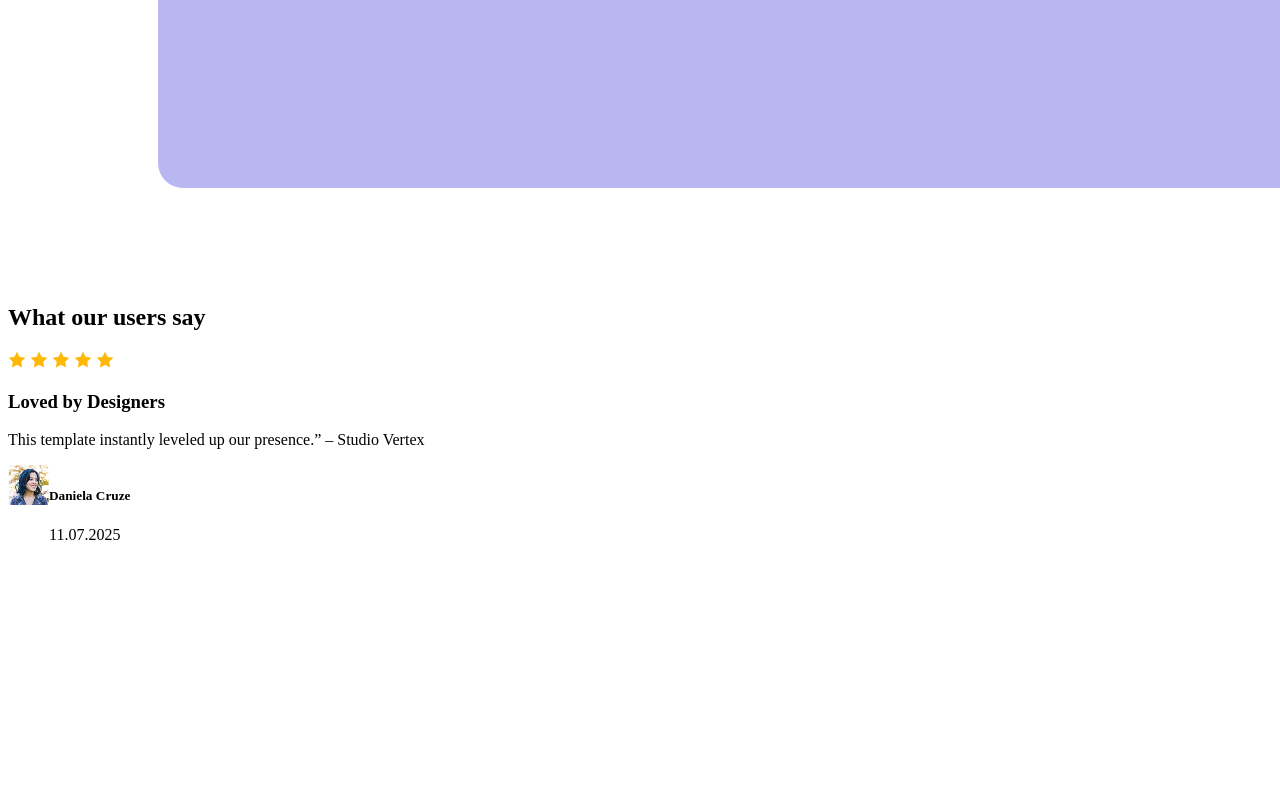
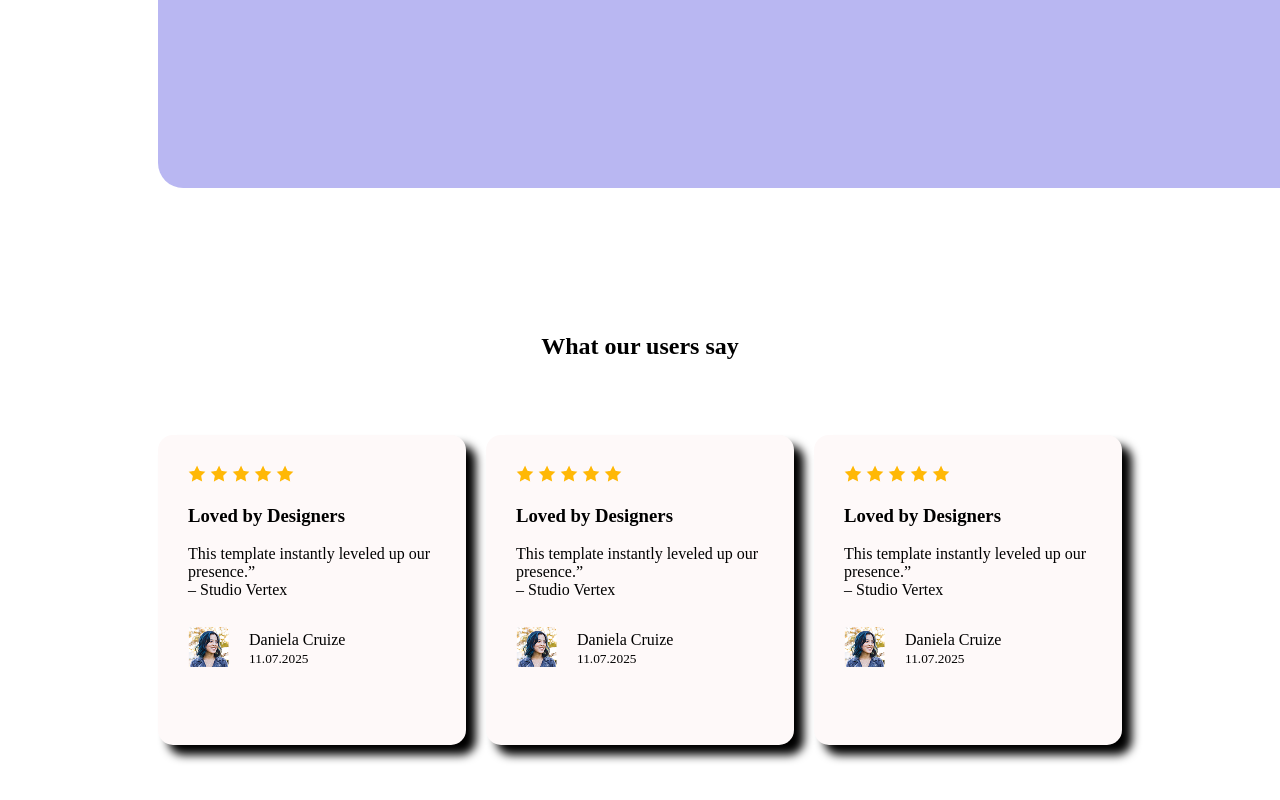
Before and after one commit to Nusratnahar/first-assignment, a plain HTML site: page index.html in a window 1280 px wide. Shown: the part 1520-2320 px from the top of the page. Before the commit the page ends 2088 px from the top, so only its background shows below. Drawn offline with Linux system fonts and the light colour scheme.

Commit message:
review section completed

```diff
--- a/index.html
+++ b/index.html
@@ -48,7 +48,7 @@
                 </section>
         </section>
         <section class="review-section">
-            <h1>What our users say</h1>
+            <h1 class="review-section-title">What our users say</h1>
             <div class="users-card">
                 <div class="user">
                     <div class="star-rating">
@@ -59,14 +59,51 @@
                         <img src="Assets/icon-star.png" alt="">
                     </div>
                     <h3 class="review-title">Loved by Designers</h3>
-                    <p class="review-description">This template instantly leveled up our presence.” – Studio Vertex</p>
+                    <p class="review-description">This template instantly leveled up our presence.”<br> – Studio Vertex</p>
                     <div class="user-info">
                         <div class="user-img">
                         <img src="Assets/avatar.png" alt="">
                         </div>
                         <div class="user-name">
-                            <h5>Daniela Cruze</h5>
-                            <p>11.07.2025</p>
+                         <p>Daniela Cruize <br><small>11.07.2025</small></p>
+                        </div>
+                    </div>
+                </div>
+                <div class="user">
+                    <div class="star-rating">
+                        <img src="Assets/icon-star.png" alt="">
+                        <img src="Assets/icon-star.png" alt="">
+                        <img src="Assets/icon-star.png" alt="">
+                        <img src="Assets/icon-star.png" alt="">
+                        <img src="Assets/icon-star.png" alt="">
+                    </div>
+                    <h3 class="review-title">Loved by Designers</h3>
+                    <p class="review-description">This template instantly leveled up our presence.” <br>– Studio Vertex</p>
+                    <div class="user-info">
+                        <div class="user-img">
+                        <img src="Assets/avatar.png" alt="">
+                        </div>
+                        <div class="user-name">
+                           <p>Daniela Cruize <br><small>11.07.2025</small></p>
+                        </div>
+                    </div>
+                </div>
+                <div class="user">
+                    <div class="star-rating">
+                        <img src="Assets/icon-star.png" alt="">
+                        <img src="Assets/icon-star.png" alt="">
+                        <img src="Assets/icon-star.png" alt="">
+                        <img src="Assets/icon-star.png" alt="">
+                        <img src="Assets/icon-star.png" alt="">
+                    </div>
+                    <h3 class="review-title">Loved by Designers</h3>
+                    <p class="review-description">This template instantly leveled up our presence.”<br> – Studio Vertex</p>
+                    <div class="user-info">
+                        <div class="user-img">
+                        <img src="Assets/avatar.png" alt="">
+                        </div>
+                        <div class="user-name">
+                         <p>Daniela Cruize <br><small>11.07.2025</small></p>
                         </div>
                     </div>
                 </div>
--- a/styles/styles.css
+++ b/styles/styles.css
@@ -44,6 +44,31 @@ nav ul a{
     gap: 160px;
 
 }
+.review-section{
+    margin: 145px 150px;
+}
+.review-section-title{
+    text-align: center;
+}
+.users-card{
+    display: flex;
+    gap: 20px;
+
+}
+.user{
+    background-color: #fef9f9;
+    border: 2px crimson;
+    box-shadow: 10px 10px 10px black;
+    border-radius: 15px;
+    text-align: left;
+    height: 250px;
+    width: 350px;
+    padding: 30px;
+    margin-top: 55px;
+}
 .user-info{
     display: flex;
+    gap: 20px;
+    text-align: left;
+    align-items: center;
 }
```
